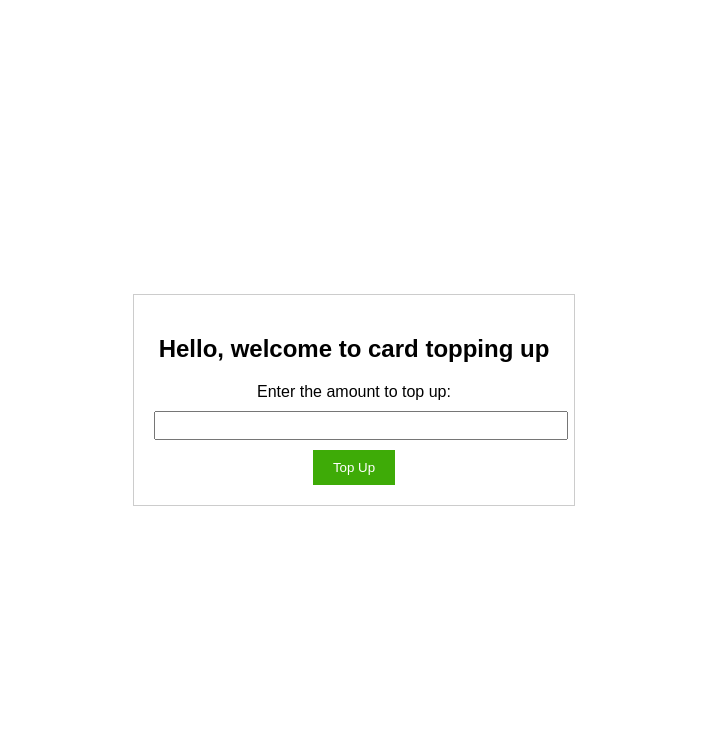
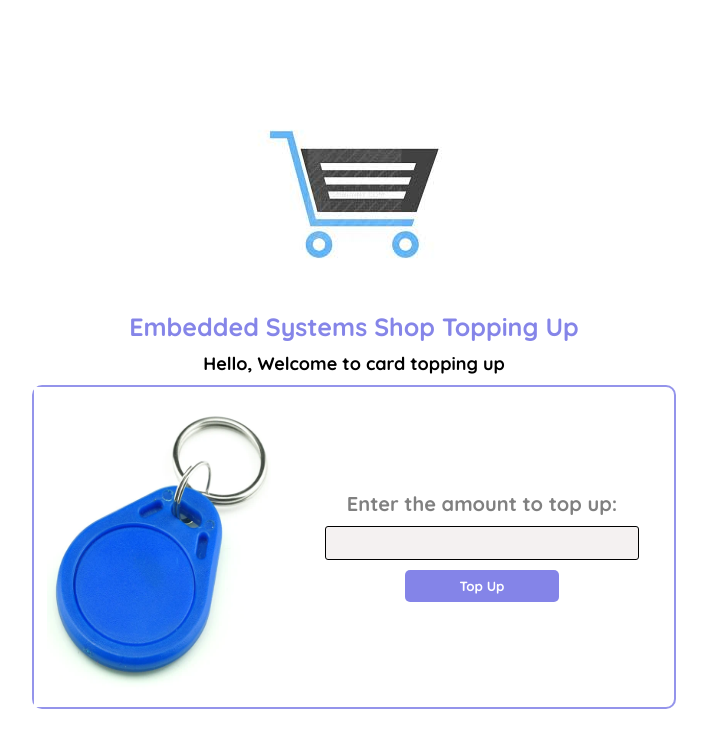
Before and after one commit to jazzybruno/RFID-shopping-system, a Flask app: page /topUp in a window 1280 px wide. Shown: the top 748 px of the page, without its empty margins (286-993 px from the left). Run offline with Flask 3, Linux system fonts and the light colour scheme.

Commit message:
Added the ui of the top up page

```diff
--- a/templates/activities.html
+++ b/templates/activities.html
@@ -53,7 +53,7 @@
             padding: 15px;
             font-family: 'Quicksand', sans-serif;
             font-weight: bold;
-            border: 1px solid  rgba(29, 29, 213, 0.54);;
+            border: 1px solid  rgba(29, 29, 213, 0.54);
         }
     </style>
 </head>
@@ -62,7 +62,7 @@
        <div>
            <img src="../static/images/cart.jpeg" alt="noImageFound">
        </div>
-       <div style="font-size: 25px; color: #1d1dd5;  font-family: 'Quicksand', sans-serif; font-weight: bold">Welcome to the Embedded Systems Shop</div>
+       <div style="font-size: 25px; color: rgba(29, 29, 213, 0.54);  font-family: 'Quicksand', sans-serif; font-weight: bold">Welcome to the Embedded Systems Shop</div>
        <div style="color: black; font-weight: bold; font-family: 'Quicksand', sans-serif; font-size: 15px; margin-bottom: 10px; margin-top: 10px">Please Select an activity you would like to perform</div>
        <div class="linksContainer">
            <a class="link" href="/purchase" style="" > Purchase Items </a>
--- a/templates/topUp.html
+++ b/templates/topUp.html
@@ -3,6 +3,9 @@
 <head>
     <meta charset="UTF-8">
     <title>Top Up</title>
+        <link rel="preconnect" href="https://fonts.googleapis.com">
+    <link rel="preconnect" href="https://fonts.gstatic.com" crossorigin>
+    <link href="https://fonts.googleapis.com/css2?family=Poppins:ital,wght@0,100;0,300;0,700;1,100;1,200;1,700&family=Quicksand:wght@300;500;700&display=swap" rel="stylesheet">
     <style>
         body {
             display: flex;
@@ -13,46 +16,113 @@
         }
 
         .container {
-            text-align: center;
-            border: 1px solid #ccc;
-            padding: 20px;
-            max-width: 400px;
-            width: 100%;
-            font-family: 'Quicksand', sans-serif;
+             width: 100%;
+            display: flex;
+            flex-direction: column;
+            align-items: center;
+            justify-content: center;
         }
 
-        form {
-            margin-top: 20px;
+            button {
+              width: 40%;
+           background-color: rgba(29, 29, 213, 0.54);
+            margin-top: 10px;
+            margin-bottom: 10px;
+            color:  white;
+            text-decoration: none;
+            text-align: center;
+            border-radius: 5px;
+            padding: 8px;
+            font-family: 'Quicksand', sans-serif;
+            font-weight: bold;
+            border: none;
+
         }
 
-        label {
-            display: block;
+        button:hover {
+              width: 40%;
+           background-color: white;
+            margin-top: 10px;
+            margin-bottom: 10px;
+            color:  rgba(29, 29, 213, 0.54);;
+            text-decoration: none;
+            text-align: center;
+            border-radius: 5px;
+            padding: 8px;
+            font-family: 'Quicksand', sans-serif;
+            font-weight: bold;
+            border: 1px solid  rgba(29, 29, 213, 0.54);
 
+        }
+
+            .formContainer{
+                background: white;
+                width: 50%;
+                height: 40vh;
+                margin-bottom: 10px;
+                border-radius: 10px;
+                border: 2px solid rgba(29, 29, 213, 0.47);
+                display: flex;
+                flex-direction: row;
+            }
+
+            .formContainer1{
+                color: black;
+                width: 40%;
+                height: 100%;
+                display: flex;
+                justify-content: center;
+                align-items: center;
+                background: white;
+            }
+
+            .formContainer1 > img {
+                height: 90%;
+                width: 90%;
+            }
+
+            .formContainer2{
+                width: 60%;
+                display: flex;
+                flex-direction: column;
+                justify-content: center;
+                align-items: center;
+            }
+
+        .formContainer2 > label{
+              font-family: 'Quicksand', sans-serif;
+            font-weight: bold;
+            font-size: 20px;
+            color: gray;
+            margin-top: 10px;
             margin-bottom: 10px;
         }
 
-        input[type="number"] {
-            width: 100%;
-            padding: 5px;
-            margin-bottom: 10px;
-        }
-
-        button {
-            background-color:  rgb(62, 171, 7);
-            color: white;
-            padding: 10px 20px;
-            border: none;
-            cursor: pointer;
+        .formContainer2 > input[type="number"]{
+            width: 80%;
+            height: 30px;
+            border: 1px solid black;
+            border-radius: 3px;
+            background: rgba(229, 224, 224, 0.44);
         }
     </style>
 </head>
 <body>
    <div class="container">
-       <h2>Hello, welcome to card topping up</h2>
-       <form action="/topPost" method="post">
-           <label for="amount">Enter the amount to top up:</label>
-           <input type="number" name="amount" id="amount">
-           <button type="submit">Top Up</button>
+        <div>
+           <img src="../static/images/cart.jpeg" alt="noImageFound">
+       </div>
+       <div style="font-size: 25px; color: rgba(29, 29, 213, 0.54);  font-family: 'Quicksand', sans-serif; font-weight: bold">Embedded Systems Shop Topping Up</div>
+       <div style="color: black; font-weight: bold; font-family: 'Quicksand', sans-serif; font-size: 18px; margin-bottom: 10px; margin-top: 10px">Hello, Welcome to card topping up</div>
+           <form class="formContainer" action="/topPost" method="post">
+             <div class="formContainer1">
+                 <img src="../static/images/tag.webp">
+             </div>
+               <div class="formContainer2">
+                <label for="amount">Enter the amount to top up:</label>
+                <input class="" type="number" name="amount" id="amount" required>
+                <button type="submit">Top Up</button>
+               </div>
        </form>
    </div>
 </body>
```
Also changed, not shown: static/images/tag.webp (added).
